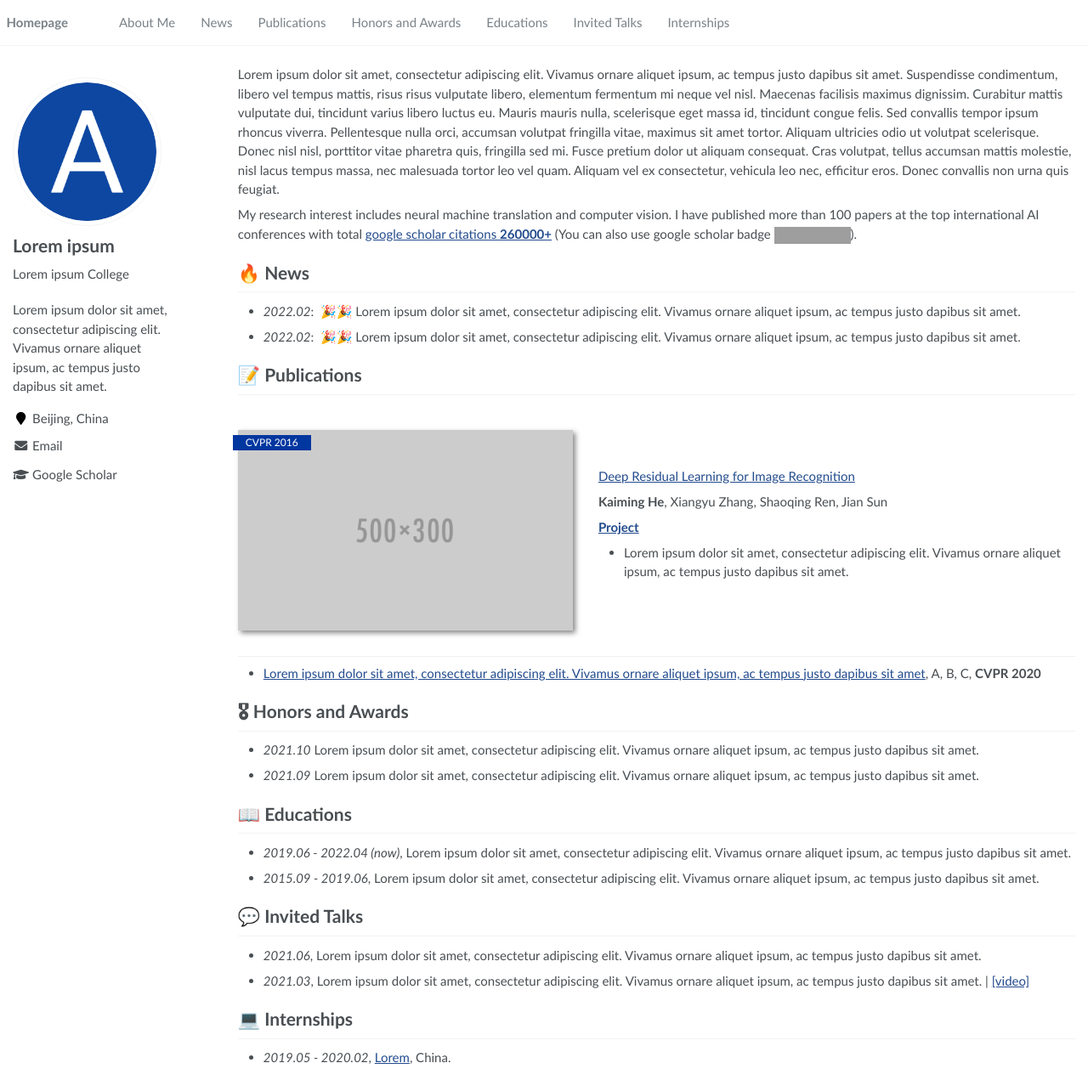
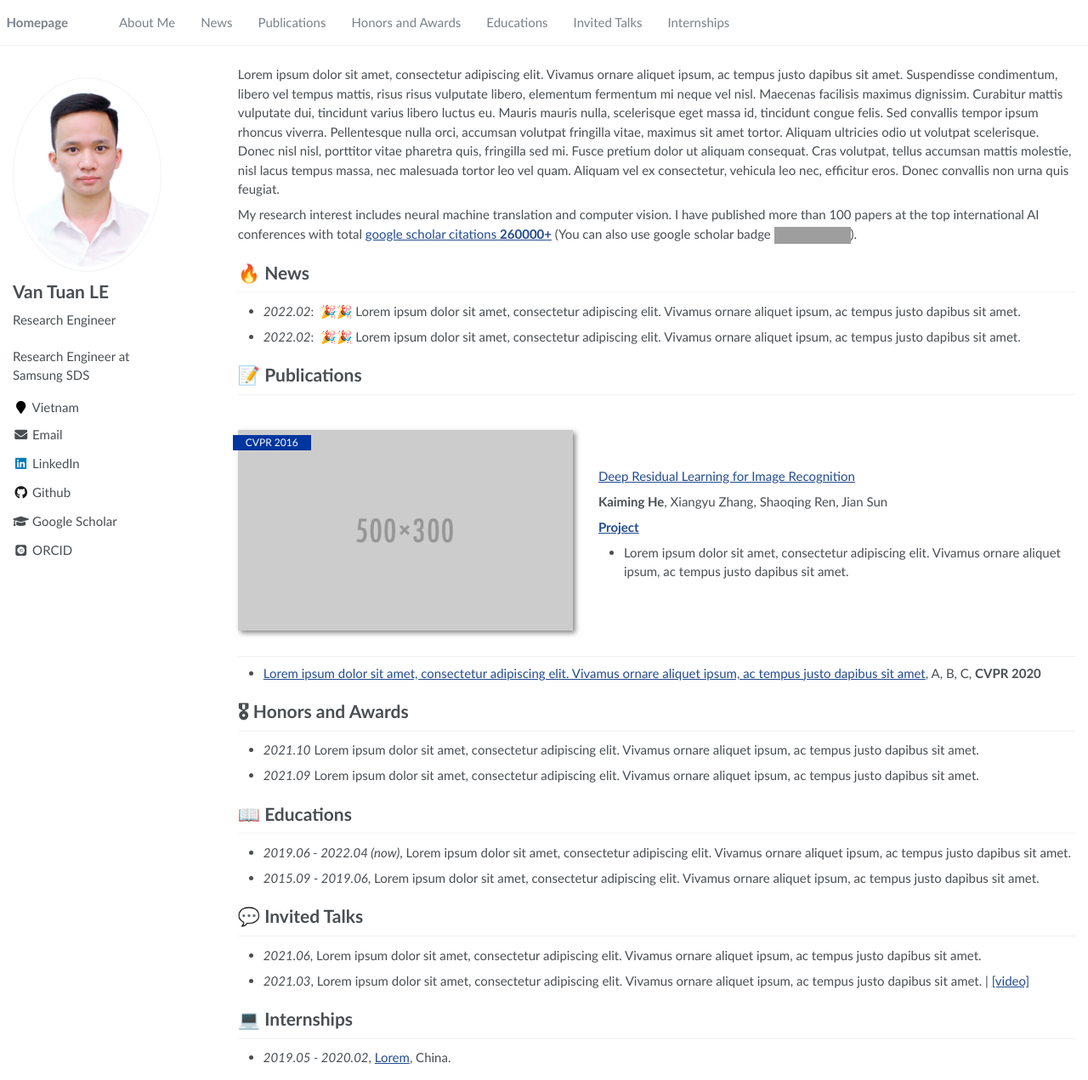
Before and after one commit to lvtuan98/lvtuan98.github.io, a Jekyll site: the page built from _pages/about.md, in a window 1280 px wide and 1271 px high. Shown: the whole window at 85% size. Built offline with Jekyll 4.4.1, drawn with Linux system fonts in a browser that asks for light colours; some web fonts are replaced; grey boxes are pictures that could not be loaded.

Commit message:
update config.yml

```diff
--- a/_config.yml
+++ b/_config.yml
@@ -6,10 +6,10 @@
 # `jekyll serve`. If you change this file, please restart the server process.
 
 # Site Settings
-title                    : "Lorem ipsum"
-description              : "Lorem ipsum dolor sit amet, consectetur adipiscing elit. Vivamus ornare aliquet ipsum, ac tempus justo dapibus sit amet. "
-repository               : "RayeRen/acad-homepage.github.io"
-google_scholar_stats_use_cdn : true
+title                    : "Van Tuan LE"
+description              : "Research Engineer at Samsung SDS"
+repository               : "lvtuan98/lvtuan98.github.io"
+google_scholar_stats_use_cdn : false
 
 # google analytics
 google_analytics_id      :  # get google_analytics_id from https://analytics.google.com/analytics/
@@ -21,14 +21,14 @@ baidu_site_verification  :  # get baidu_site_verification from https://ziyuan.ba
 
 # Site Author
 author:
-  name             : "Lorem ipsum"
-  avatar           : "images/android-chrome-512x512.png"
-  bio              : "Lorem ipsum College"
-  location         : "Beijing, China"
+  name             : "Van Tuan LE"
+  avatar           : "images/Van Tuan LE.jpg"
+  bio              : "Research Engineer"
+  location         : "Vietnam"
   employer         :
   pubmed           :
-  googlescholar    : "https://scholar.google.com/citations?user=YOUR_GOOGLE_SCHOLAR_ID"
-  email            : "Lorem@ipsum.com"
+  googlescholar    : "https://scholar.google.com/citations?user=GOOGLE_SCHOLAR_ID"
+  email            : "tuan.lv311098@gmail.com"
   researchgate     :  # e.g., "https://www.researchgate.net/profile/yourprofile"
   uri              :
   bitbucket        :
@@ -37,15 +37,15 @@ author:
   flickr           :
   facebook         :
   foursquare       :
-  github           : # e.g., "github username"
+  github           : "lvtuan98"
   google_plus      :
   keybase          :
   instagram        :
   impactstory      : # e.g., "https://profiles.impactstory.org/u/xxxx-xxxx-xxxx-xxxx"
   lastfm           :
-  linkedin         : # e.g., "linkedin username"
+  linkedin         : "tuanleoct31"
   dblp             : # e.g., "https://dblp.org/pid/xx/xxxx.html"
-  orcid            : # e.g., "https://orcid.org/xxxx"
+  orcid            : "https://orcid.org/0000-0002-9504-0755"
   pinterest        :
   soundcloud       :
   stackoverflow    : # http://stackoverflow.com/users/123456/username
@@ -57,6 +57,7 @@ author:
   xing             :
   youtube          :
   wikipedia        :
+  cv               : "resume/Van Tuan LE - CV.pdf"
 
 
 # Reading Files
```
Also changed, not shown: images/Van Tuan LE.jpg (added), 1 other file.
